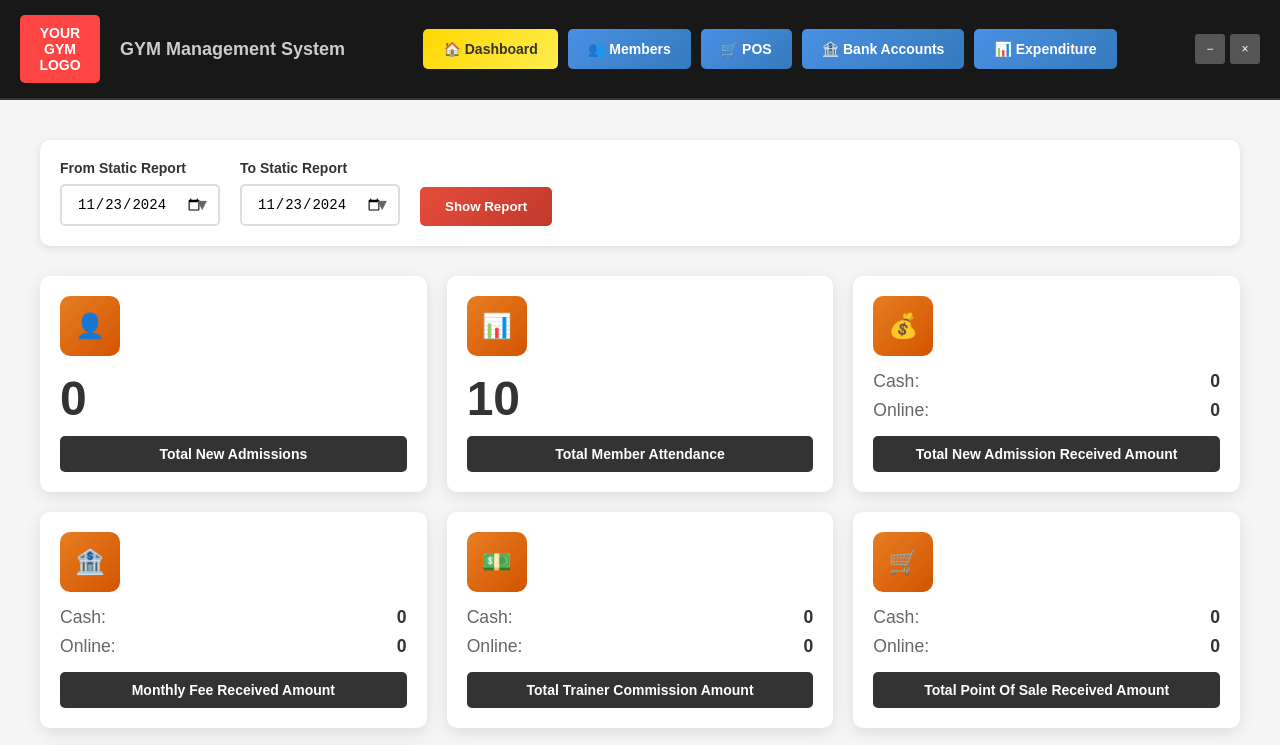
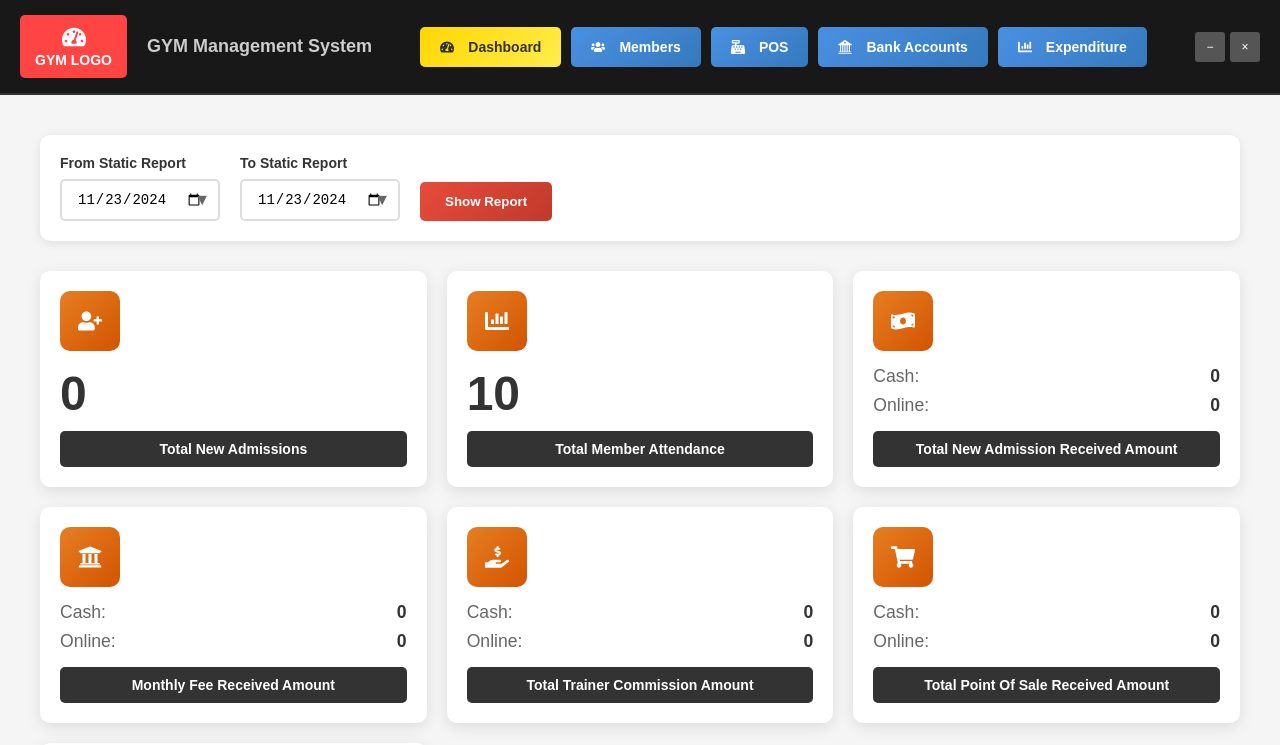
Before and after one commit to FahadAbdulQayyum/electron-project, a React (Create React App) app: page / in a window 1280 px wide. Shown: the top 745 px of the page. Built offline with nearby package versions, Linux system fonts and the light colour scheme.

Commit message:
Icons updated

```diff
--- a/package.json
+++ b/package.json
@@ -11,6 +11,7 @@
     "@testing-library/user-event": "^13.5.0",
     "react": "^19.1.0",
     "react-dom": "^19.1.0",
+    "react-icons": "^5.5.0",
     "react-scripts": "5.0.1",
     "web-vitals": "^2.1.4"
   },
--- a/src/App.js
+++ b/src/App.js
@@ -1,5 +1,7 @@
 import { useState } from 'react';
 import './App.css';
+import { FaUserPlus, FaChartBar, FaMoneyBillWave, FaUniversity, FaHandHoldingUsd, FaShoppingCart, FaChartLine, FaTachometerAlt, FaUsers, FaCashRegister, FaBank, FaFileInvoiceDollar, FaUserCheck, FaRegCalendarCheck, FaListAlt, FaFileAlt, FaMoneyCheckAlt, FaExclamationCircle, FaCamera, FaUpload, FaTimes } from 'react-icons/fa';
+import { BsBank2 } from 'react-icons/bs';
 
 function App() {
   const [currentView, setCurrentView] = useState('dashboard');
@@ -29,7 +31,7 @@ function App() {
       <div className="dashboard-grid">
         <div className="dashboard-card">
           <div className="card-icon">
-            <div className="icon-orange">👤</div>
+            <div className="icon-orange"><FaUserPlus /></div>
           </div>
           <div className="card-number">0</div>
           <div className="card-title">Total New Admissions</div>
@@ -37,7 +39,7 @@ function App() {
 
         <div className="dashboard-card">
           <div className="card-icon">
-            <div className="icon-orange">📊</div>
+            <div className="icon-orange"><FaChartBar /></div>
           </div>
           <div className="card-number">10</div>
           <div className="card-title">Total Member Attendance</div>
@@ -45,7 +47,7 @@ function App() {
 
         <div className="dashboard-card">
           <div className="card-icon">
-            <div className="icon-orange">💰</div>
+            <div className="icon-orange"><FaMoneyBillWave /></div>
           </div>
           <div className="card-stats">
             <div className="stat-row">
@@ -62,7 +64,7 @@ function App() {
 
         <div className="dashboard-card">
           <div className="card-icon">
-            <div className="icon-orange">🏦</div>
+            <div className="icon-orange"><FaUniversity /></div>
           </div>
           <div className="card-stats">
             <div className="stat-row">
@@ -79,7 +81,7 @@ function App() {
 
         <div className="dashboard-card">
           <div className="card-icon">
-            <div className="icon-orange">💵</div>
+            <div className="icon-orange"><FaHandHoldingUsd /></div>
           </div>
           <div className="card-stats">
             <div className="stat-row">
@@ -96,7 +98,7 @@ function App() {
 
         <div className="dashboard-card">
           <div className="card-icon">
-            <div className="icon-orange">🛒</div>
+            <div className="icon-orange"><FaShoppingCart /></div>
           </div>
           <div className="card-stats">
             <div className="stat-row">
@@ -113,7 +115,7 @@ function App() {
 
         <div className="dashboard-card">
           <div className="card-icon">
-            <div className="icon-orange">📈</div>
+            <div className="icon-orange"><FaChartLine /></div>
           </div>
           <div className="card-stats">
             <div className="stat-row">
@@ -167,7 +169,7 @@ function App() {
             TRAINERS
           </p>
           <button className="join-btn">
-            ➤ JOIN NOW
+            <FaUserPlus style={{marginRight: 8}} /> JOIN NOW
           </button>
         </div>
 
@@ -181,7 +183,7 @@ function App() {
       {/* Right Logo */}
       <div className="right-logo">
         <div className="right-logo-text">
-          💪<br/>
+          <FaTachometerAlt style={{fontSize: '2rem', color: '#e67e22'}} /><br/>
           GYMM
         </div>
       </div>
@@ -194,7 +196,8 @@ function App() {
       <header className="header">
         <div className="logo-section">
           <div className="logo">
-            YOUR<br/>GYM<br/>LOGO
+            <FaTachometerAlt style={{fontSize: '1.5rem', color: '#fff'}} /><br/>
+            GYM LOGO
           </div>
           <div className="gym-title">
             GYM Management System
@@ -207,14 +210,14 @@ function App() {
               className={`nav-btn ${currentView === 'dashboard' ? 'active' : ''}`}
               onClick={() => setCurrentView('dashboard')}
             >
-              🏠 Dashboard
+              <FaTachometerAlt style={{marginRight: 6}} /> Dashboard
             </button>
             <div className="dropdown-content">
               <div className="dropdown-item" onClick={() => setCurrentView('dashboard')}>
-                Daily Dashboard
+                <FaRegCalendarCheck style={{marginRight: 6}} /> Daily Dashboard
               </div>
               <div className="dropdown-item" onClick={() => setCurrentView('home')}>
-                Software Screen
+                <FaFileAlt style={{marginRight: 6}} /> Software Screen
               </div>
             </div>
           </div>
@@ -223,38 +226,38 @@ function App() {
               className={`nav-btn ${currentView === 'members' ? 'active' : ''}`}
               onClick={() => setCurrentView('members')}
             >
-              👥 Members
+              <FaUsers style={{marginRight: 6}} /> Members
             </button>
             <div className="dropdown-content">
               <div className="dropdown-item" onClick={() => setCurrentView('add-member')}>
-                Add New Member
+                <FaUserPlus style={{marginRight: 6}} /> Add New Member
               </div>
               <div className="dropdown-item" onClick={() => setCurrentView('add-trainer')}>
-                Add Trainer/Helper
+                <FaUserCheck style={{marginRight: 6}} /> Add Trainer/Helper
               </div>
               <div className="dropdown-item" onClick={() => setCurrentView('add-packages')}>
-                Add Packages
+                <FaListAlt style={{marginRight: 6}} /> Add Packages
               </div>
               <div className="dropdown-item" onClick={() => setCurrentView('check-attendance')}>
-                Check Member Attendance
+                <FaFileInvoiceDollar style={{marginRight: 6}} /> Check Member Attendance
               </div>
               <div className="dropdown-item" onClick={() => setCurrentView('daily-attendance')}>
-                Daily Attendance Report
+                <FaRegCalendarCheck style={{marginRight: 6}} /> Daily Attendance Report
               </div>
               <div className="dropdown-item" onClick={() => setCurrentView('all-members')}>
-                Show all Member Detail
+                <FaUsers style={{marginRight: 6}} /> Show all Member Detail
               </div>
               <div className="dropdown-item" onClick={() => setCurrentView('daily-sales')}>
-                Daily Sales Report
+                <FaFileAlt style={{marginRight: 6}} /> Daily Sales Report
               </div>
               <div className="dropdown-item" onClick={() => setCurrentView('add-fee-payment')}>
-                Add Fee Payment
+                <FaMoneyCheckAlt style={{marginRight: 6}} /> Add Fee Payment
               </div>
               <div className="dropdown-item" onClick={() => setCurrentView('fee-expiry')}>
-                Fee Expiry Member Report
+                <FaExclamationCircle style={{marginRight: 6}} /> Fee Expiry Member Report
               </div>
               <div className="dropdown-item" onClick={() => setCurrentView('due-fee')}>
-                Due Fee Report
+                <FaFileInvoiceDollar style={{marginRight: 6}} /> Due Fee Report
               </div>
             </div>
           </div>
@@ -262,19 +265,19 @@ function App() {
             className={`nav-btn ${currentView === 'pos' ? 'active' : ''}`}
             onClick={() => setCurrentView('pos')}
           >
-            🛒 POS
+            <FaCashRegister style={{marginRight: 6}} /> POS
           </button>
           <button
             className={`nav-btn ${currentView === 'accounts' ? 'active' : ''}`}
             onClick={() => setCurrentView('accounts')}
           >
-            🏦 Bank Accounts
+            <BsBank2 style={{marginRight: 6}} /> Bank Accounts
           </button>
           <button
             className={`nav-btn ${currentView === 'expenditure' ? 'active' : ''}`}
             onClick={() => setCurrentView('expenditure')}
           >
-            📊 Expenditure
+            <FaChartBar style={{marginRight: 6}} /> Expenditure
           </button>
         </nav>
 
@@ -314,9 +317,9 @@ function App() {
                       {/* Photo will be displayed here */}
                     </div>
                     <div className="photo-controls">
-                      <button className="control-btn cancel">Cancel</button>
-                      <button className="control-btn upload">Upload</button>
-                      <button className="control-btn webcam">Capture Webcam</button>
+                      <button className="control-btn cancel"><FaTimes style={{marginRight: 6}} /> Cancel</button>
+                      <button className="control-btn upload"><FaUpload style={{marginRight: 6}} /> Upload</button>
+                      <button className="control-btn webcam"><FaCamera style={{marginRight: 6}} /> Capture Webcam</button>
                     </div>
                   </div>
                 </div>
```
Also changed, not shown: 1 other file (tests, documents, lock files or other folders).
